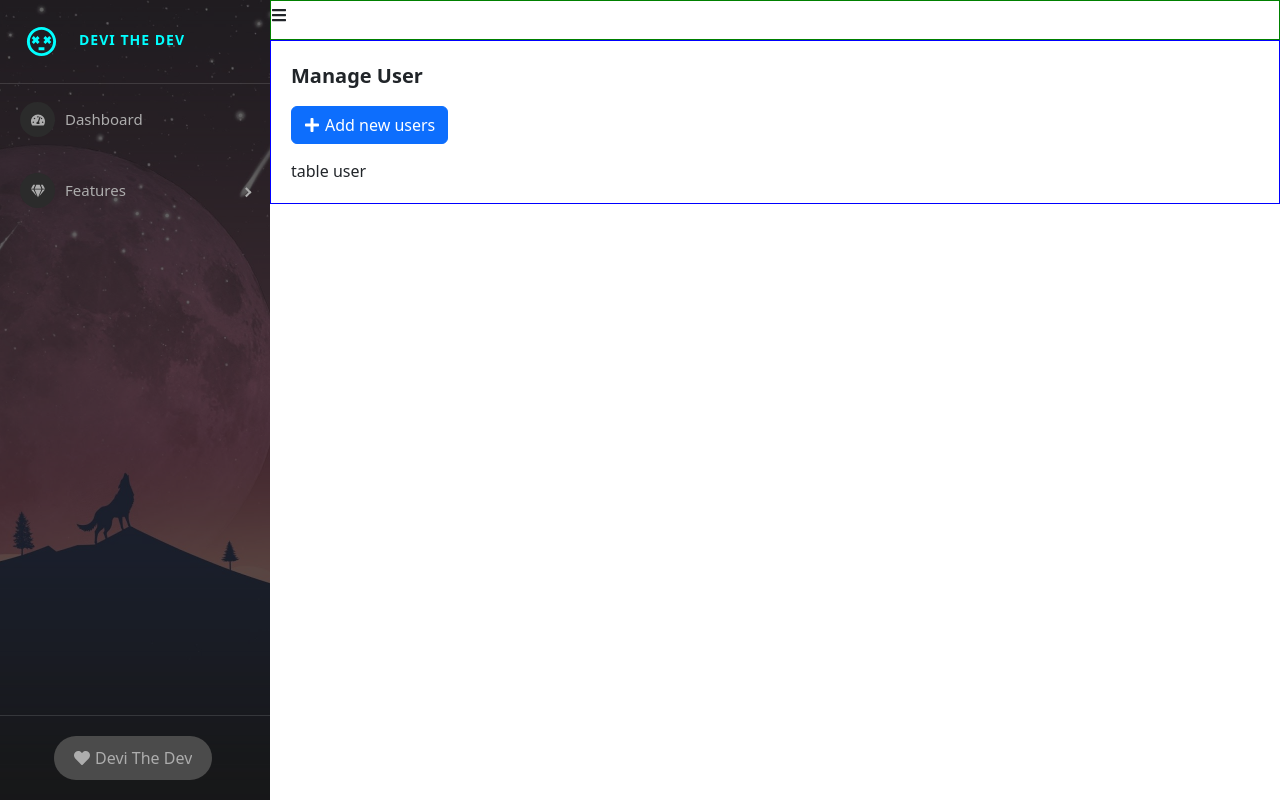
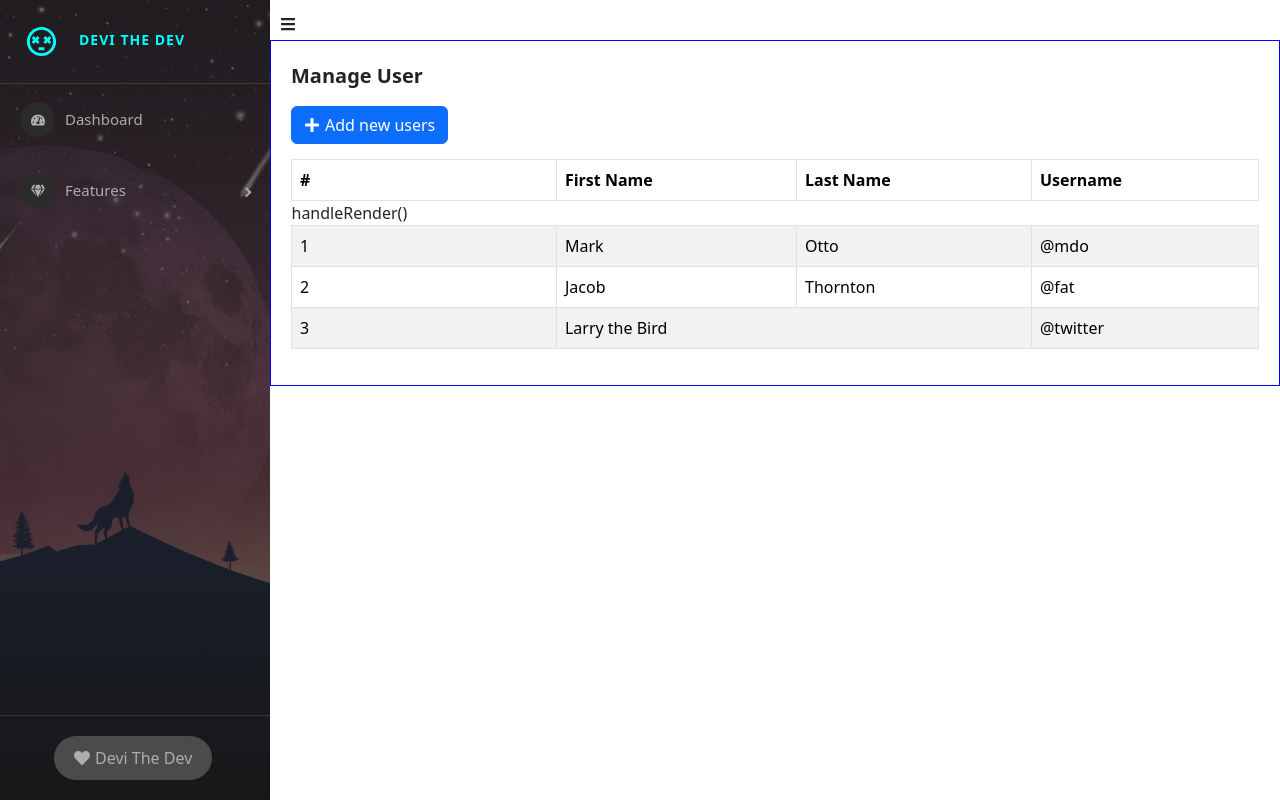
Before and after one commit to DoKhanh2104/DoingQuizz, a React (Create React App) app: page /admins/manage-users in a window 1280 px wide. Built offline with nearby package versions, Linux system fonts and the light colour scheme.

Commit message:
update toastify react for admin for func add user

```diff
--- a/package.json
+++ b/package.json
@@ -17,7 +17,7 @@
     "react-redux": "8.0.1",
     "react-router-dom": "6.3.0",
     "react-scripts": "5.0.1",
-    "react-toastify": "9.0.7",
+    "react-toastify": "^9.0.7",
     "redux": "4.2.0",
     "redux-devtools-extension": "2.13.9",
     "redux-thunk": "2.4.1",
--- a/src/components/Admin/Admin.js
+++ b/src/components/Admin/Admin.js
@@ -3,6 +3,9 @@ import SideBar from './SideBar'
 import './Admin.scss'
 import { FaBars } from 'react-icons/fa'
 import { Outlet } from 'react-router-dom'
+import { ToastContainer, toast } from 'react-toastify';
+import 'react-toastify/dist/ReactToastify.css';
+
 
 const Admin = () => {
     const [collapsed, setCollapsed] = useState(false)
@@ -20,8 +23,6 @@ const Admin = () => {
             <div className='admin-content'>
                 <div className='admin-header'>
                     <FaBars onClick={() => handleCollapsed()}></FaBars>
-
-
                 </div>
 
                 <div className='admin-main'>
@@ -29,6 +30,17 @@ const Admin = () => {
                 </div>
 
             </div>
+            <ToastContainer
+                position="top-right"
+                autoClose={5000}
+                hideProgressBar={false}
+                newestOnTop={false}
+                closeOnClick={false}
+                rtl={false}
+                pauseOnFocusLoss
+                draggable
+                pauseOnHover
+            />
         </div>
     )
 }
--- a/src/components/Admin/Admin.scss
+++ b/src/components/Admin/Admin.scss
@@ -13,7 +13,7 @@
 
         .admin-header {
             height: 40px;
-            border: 1px solid green;
+            padding: 10px;
         }
 
         .admin-main {
--- a/src/components/Admin/Content/ManageUser.js
+++ b/src/components/Admin/Content/ManageUser.js
@@ -3,6 +3,7 @@ import { useState } from 'react';
 import ModalCreateUser from './ModalCreateUser'
 import './ManageUser.scss'
 import { FaPlus } from "react-icons/fa";
+import TableUser from './TableUser';
 
 const ManageUser = () => {
 
@@ -19,7 +20,7 @@ const ManageUser = () => {
                     <button onClick={() => hadleShowModal()} className="btn btn-primary"><FaPlus /> Add new users</button>
                 </div>
                 <div>
-                    table user
+                    <TableUser />
                 </div>
                 <ModalCreateUser show={showModal} setShow={setShowModal} />
             </div>
--- a/src/components/Admin/Content/ModalCreateUser.js
+++ b/src/components/Admin/Content/ModalCreateUser.js
@@ -3,10 +3,11 @@ import { useState } from 'react';
 import Button from 'react-bootstrap/Button';
 import Modal from 'react-bootstrap/Modal';
 import { FaPlus } from "react-icons/fa";
+import { toast } from 'react-toastify';
 
 const ModalCreateUser = ({ show, setShow }) => {
 
-
+    // Close modal
     const handleClose = () => {
         setShow(false)
         setEmail("");
@@ -25,6 +26,8 @@ const ModalCreateUser = ({ show, setShow }) => {
     const [image, setImage] = useState("")
     const [previewImage, setPreviewImage] = useState("")
 
+
+    //Preview Image
     const handleUploadFile = (event) => {
         if (event.target && event.target.files && event.target.files[0]) {
             setPreviewImage(URL.createObjectURL(event.target.files[0]))
@@ -33,7 +36,29 @@ const ModalCreateUser = ({ show, setShow }) => {
 
     }
 
+    //Func vadidated email
+    const validateEmail = (email) => {
+        return String(email)
+            .toLowerCase()
+            .match(
+                /^(([^<>()[\]\\.,;:\s@"]+(\.[^<>()[\]\\.,;:\s@"]+)*)|.(".+"))@((\[[0-9]{1,3}\.[0-9]{1,3}\.[0-9]{1,3}\.[0-9]{1,3}\])|(([a-zA-Z\-0-9]+\.)+[a-zA-Z]{2,}))$/
+            );
+    };
+
+    //Save data create user
     const handleSubmit = async () => {
+        //validate
+        const isValidEmail = validateEmail(email)
+        if (!isValidEmail) {
+            toast.error("Email invalid")
+            return;
+        }
+
+        if (!password) {
+            toast.error("Pass must be not null")
+        }
+
+        //submit
         const data = new FormData()
         data.append('email', email)
         data.append('password', password)
@@ -43,6 +68,14 @@ const ModalCreateUser = ({ show, setShow }) => {
 
         let res = await axios.post('http://localhost:8081/api/v1/participant', data)
         console.log(res)
+        if (res.data && res.data.EC === 0) {
+            toast.success(res.data.EM)
+            handleClose()
+        }
+
+        if (res.data && res.data.EC !== 0) {
+            toast.error(res.data.EM)
+        }
     }
 
     return (
--- /dev/null
+++ b/src/components/Admin/Content/TableUser.js
@@ -0,0 +1,48 @@
+import axios from 'axios';
+import Table from 'react-bootstrap/Table';
+
+const TableUser = () => {
+
+    const handleRender = async () => {
+        let res = await axios.get('http://localhost:8081/api/v1/participant/all')
+        let data = res.json()
+        console.log(data)
+    }
+
+    return (
+
+        <Table striped bordered hover>
+            handleRender()
+            <thead>
+                <tr>
+                    <th>#</th>
+                    <th>First Name</th>
+                    <th>Last Name</th>
+                    <th>Username</th>
+                </tr>
+            </thead>
+            <tbody>
+                <tr>
+                    <td>1</td>
+                    <td>Mark</td>
+                    <td>Otto</td>
+                    <td>@mdo</td>
+                </tr>
+                <tr>
+                    <td>2</td>
+                    <td>Jacob</td>
+                    <td>Thornton</td>
+                    <td>@fat</td>
+                </tr>
+                <tr>
+                    <td>3</td>
+                    <td colSpan={2}>Larry the Bird</td>
+                    <td>@twitter</td>
+                </tr>
+            </tbody>
+
+        </Table>
+    );
+}
+
+export default TableUser;
```
Also changed, not shown: 1 other file (tests, documents, lock files or other folders).
